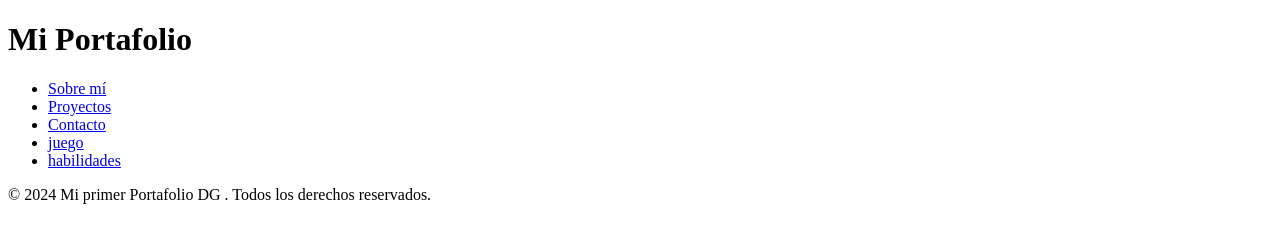
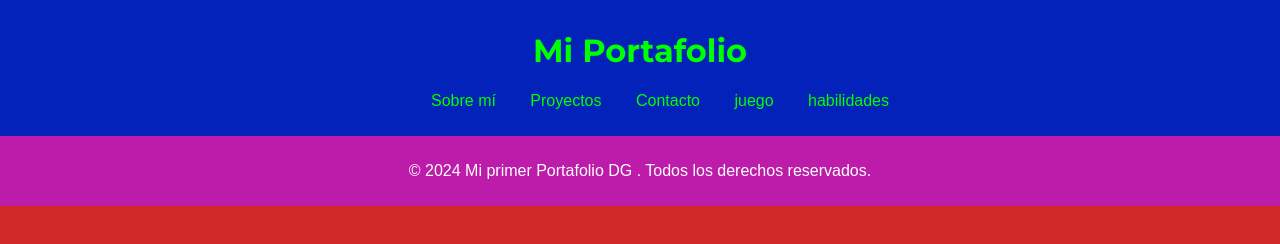
Before and after one commit to DerekGaercia/Portafolio, a plain HTML site: page index.html in a window 1280 px wide. Drawn offline with Linux system fonts and the light colour scheme.

Commit message:
Update index.html

```diff
--- a/index.html
+++ b/index.html
@@ -4,7 +4,7 @@
     <meta charset="UTF-8">
     <meta name="viewport" content="width=device-width, initial-scale=1.0">
     <title>Mi primer portafolio </title>
-    <link rel="stylesheet" href="../estilos/estilo1.css">
+    <link rel="stylesheet" href="estilos/estilos1.css">
 
     <link href="https://fonts.googleapis.com/css2?family=Roboto:wght@400;700&family=Montserrat:wght@400;700&display=swap" rel="stylesheet">
 </head>
@@ -13,11 +13,11 @@
         <h1>Mi Portafolio</h1>
         <nav>
             <ul>
-                <li><a href="../vistas/sobre-mi.html">Sobre mí</a></li>
-                <li><a href="../vistas/proyectos.html">Proyectos</a></li>
-                <li><a href="../vistas/contacto.html">Contacto</a></li>
-                <li><a href="../vistas/juego.html">juego</a></li>
-               <li><a href="../vistas/habilidades.html">habilidades</a></li>
+                <li><a href="vistas/sobre-mi.html">Sobre mí</a></li>
+                <li><a href="vistas/proyectos.html">Proyectos</a></li>
+                <li><a href="vistas/contacto.html">Contacto</a></li>
+                <li><a href="vistas/juego.html">juego</a></li>
+               <li><a href="vistas/habilidades.html">habilidades</a></li>
             </ul>
         </nav>
     </header>
```
